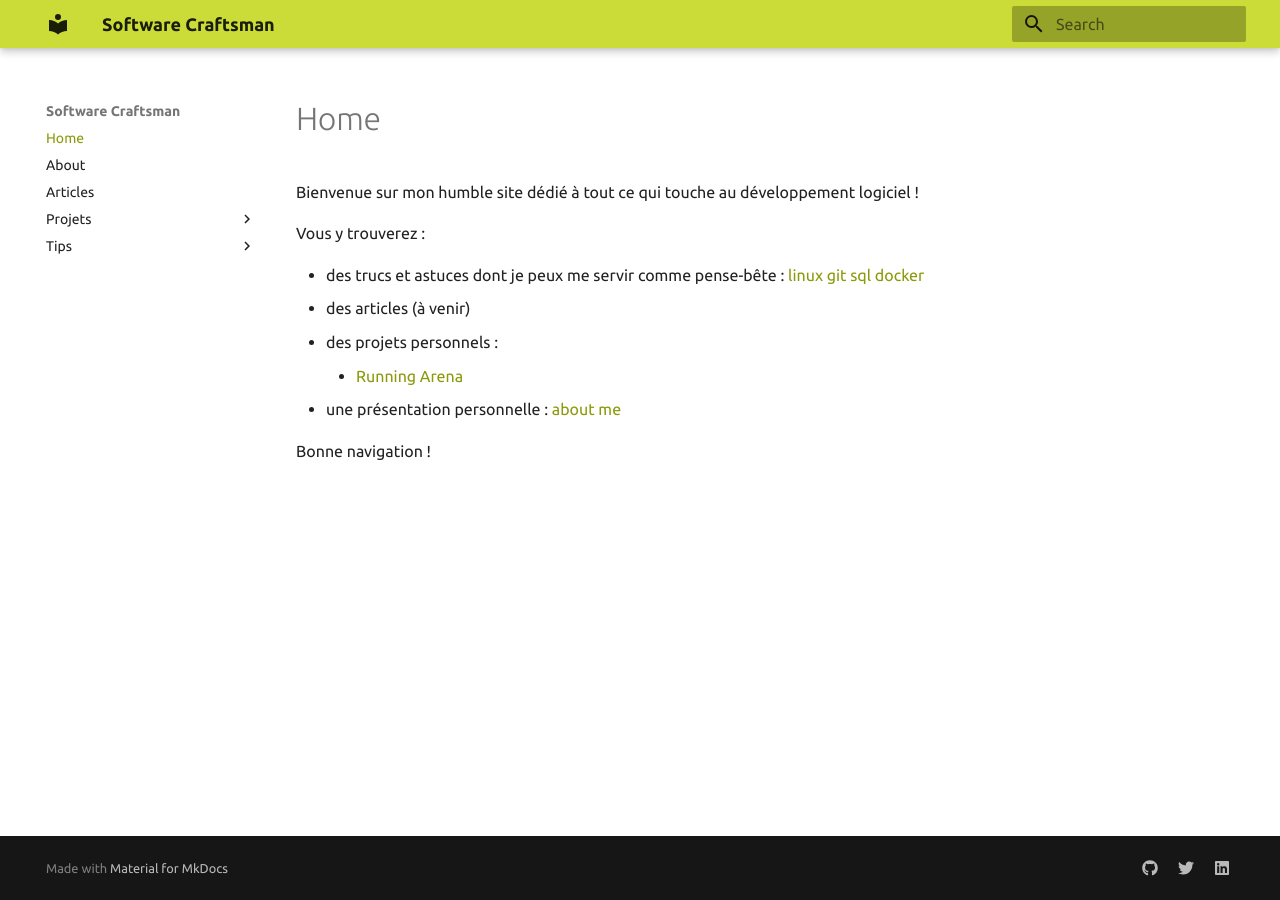
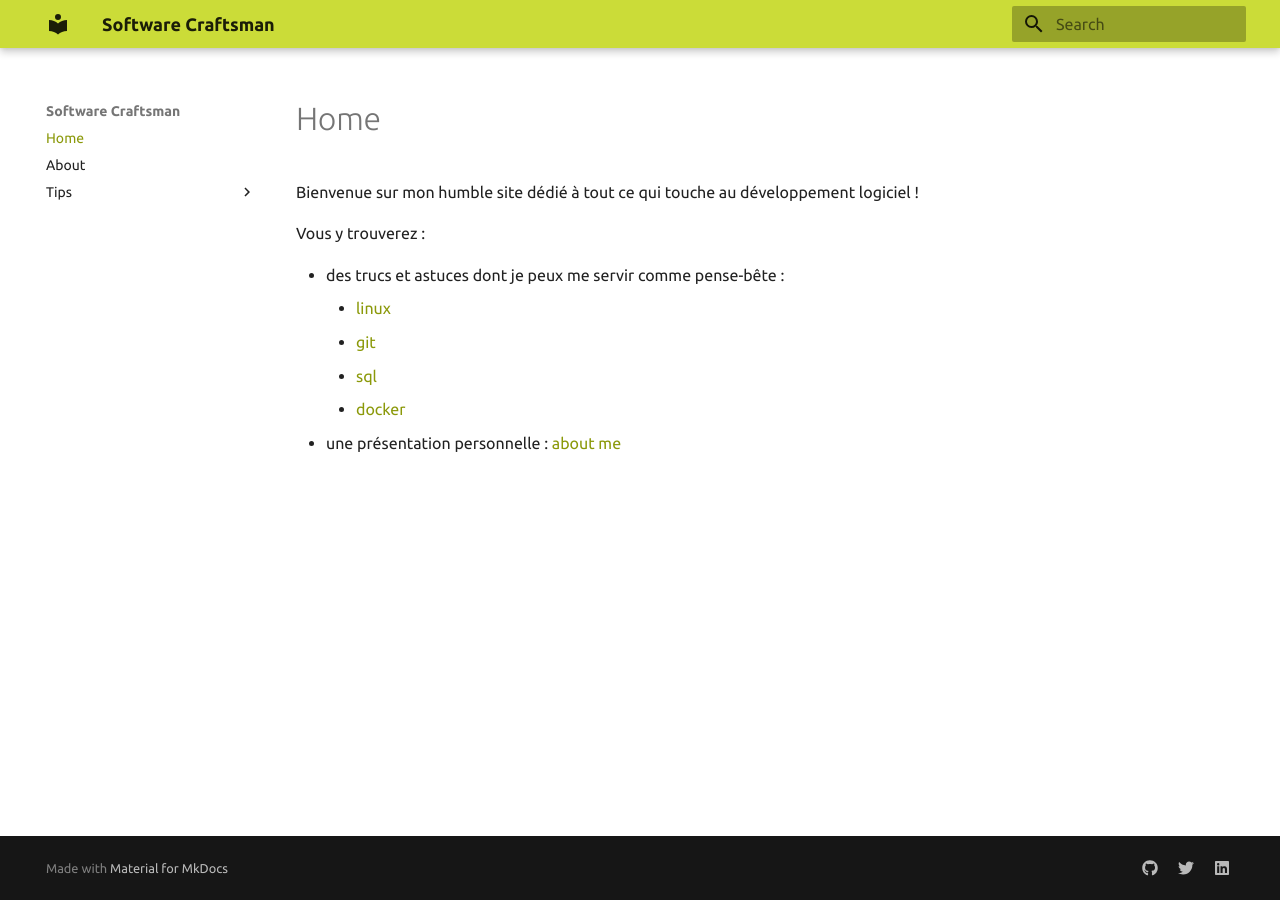
Before and after one commit to rvanlande/rvanlande.github.io, an MkDocs documentation site: the page built from docs/index.md, in a window 1280 px wide. Built offline with MkDocs 1.6.1 and Material for MkDocs 9.7.7, drawn with Linux system fonts in a browser that asks for light colours.

Commit message:
update docs

```diff
--- a/docs/index.md
+++ b/docs/index.md
@@ -2,10 +2,9 @@ Bienvenue sur mon humble site dédié à tout ce qui touche au développement lo
 
 Vous y trouverez  :
 
-- des trucs et astuces dont je peux me servir comme pense-bête : [linux](tips/linux/divers.md) [git](tips/git.md) [sql](tips/sql.md) [docker](tips/docker/docker.md)
-- des articles (à venir)
-- des projets personnels :
-    - [Running Arena](projets/running_arena.md)
+- des trucs et astuces dont je peux me servir comme pense-bête :
+    - [linux](tips/linux/divers.md)
+    - [git](tips/git.md)
+    - [sql](tips/sql.md)
+    - [docker](tips/docker/docker.md)
 - une présentation personnelle : [about me](about.md)
-
-Bonne navigation !
```
Also changed, not shown: docs/articles.md (deleted, +0 -1 lines), docs/projets/running_arena.md (deleted, +0 -3 lines).
